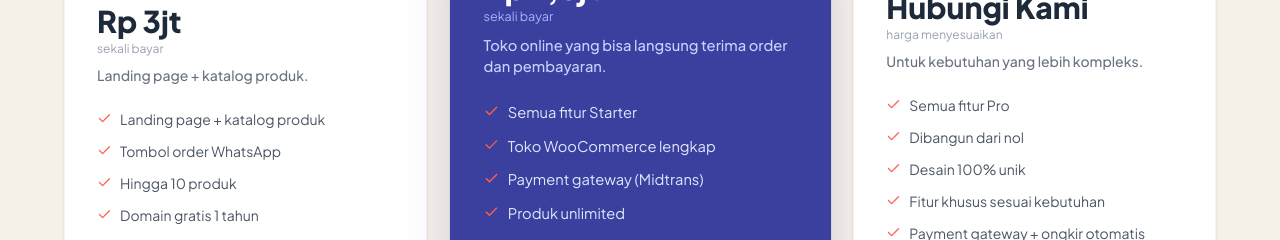
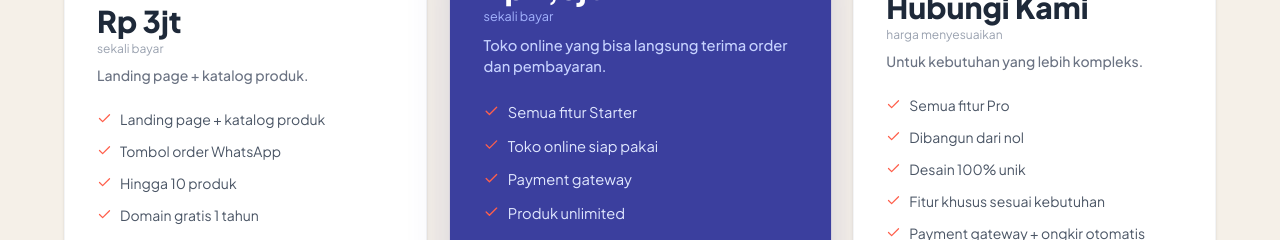
Before and after one commit to bikinin-website/bikininwebsite, a Next.js app: page / in a window 1280 px wide. Shown: the part 4960-5200 px from the top of the page. Built offline with nearby package versions, Linux system fonts and the light colour scheme.

Commit message:
update pro tier feature description

```diff
--- a/src/app/page.tsx
+++ b/src/app/page.tsx
@@ -449,8 +449,8 @@ export default function Home() {
                 subscription: { price: "Rp 6,5jt", sub: "setup + Rp 1jt/bulan" },
                 desc: "Toko online yang bisa langsung terima order dan pembayaran.",
                 features: billingType === "onetime"
-                  ? ["Semua fitur Starter", "Toko WooCommerce lengkap", "Payment gateway (Midtrans)", "Produk unlimited", "Desain custom", "Integrasi sosmed & WhatsApp", "Laporan penjualan"]
-                  : ["Semua fitur Starter", "Toko WooCommerce lengkap", "Payment gateway (Midtrans)", "Produk unlimited", "Desain custom", "Integrasi sosmed & WhatsApp", "Laporan penjualan", "Update konten bulanan", "Prioritas support"],
+                  ? ["Semua fitur Starter", "Toko online siap pakai", "Payment gateway", "Produk unlimited", "Desain custom", "Integrasi sosmed & WhatsApp", "Laporan penjualan"]
+                  : ["Semua fitur Starter", "Toko online siap pakai", "Payment gateway", "Produk unlimited", "Desain custom", "Integrasi sosmed & WhatsApp", "Laporan penjualan", "Update konten bulanan", "Prioritas support"],
                 highlight: true, cta: billingType === "onetime" ? "Mulai dengan Pro" : "Langganan Pro", ctaStyle: "coral"
               },
               {
```
